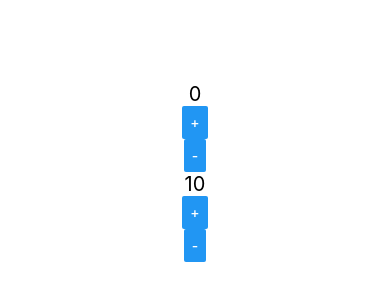
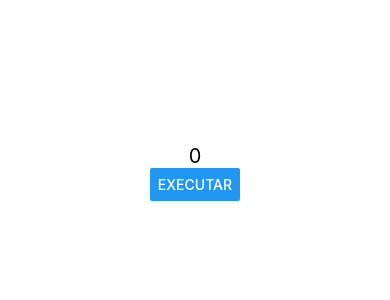
Before and after one commit to T-Terra/appTest, a React Native app: screen / in a window 390 px wide. Shown: the part 250-550 px from the top of the page. Built offline with nearby package versions, Linux system fonts and the light colour scheme.

Commit message:
feat: comunicacao direta e indireta

```diff
--- a/src/App.tsx
+++ b/src/App.tsx
@@ -8,12 +8,16 @@ import RandomValue from "./components/Random"
 import Titulo from "./components/Titulo"
 import BotaoExc from "./components/Botao"
 import Contador from "./components/Contador"
+//import Pai from "./components/direta/Pai"
+import Pai from "./components/indireta/Pai"
 
 export default () => (
     <SafeAreaView style={Style.App}>
+        <Pai/>
+        {/*
+        <Pai/>
         <Contador/>
         <Contador inicial={10} passo={50}/>
-        {/*
         <BotaoExc/>
         <Titulo principal="Cadastro produto" secundario="Tela de cadastro do produto"/>
         <RandomValue min={1} max={60}/>
--- /dev/null
+++ b/src/components/direta/Filho.tsx
@@ -0,0 +1,12 @@
+import React from 'react'
+import { Text } from 'react-native'
+import StyleFont from './../Estilo'
+
+export default props => {
+    return (
+        <>
+            <Text style={StyleFont.MiddleFont}>{props.a}</Text>
+            <Text style={StyleFont.MiddleFont}>{props.b}</Text>
+        </>
+    )
+}
--- /dev/null
+++ b/src/components/direta/Pai.tsx
@@ -0,0 +1,13 @@
+import React from 'react'
+import Filho from "./Filho"
+
+export default props => {
+    let x = 13
+    let y = 100
+    return (
+        <>
+            <Filho a={x} b={y}/>
+            <Filho a={x + 100} b={y + 200}/>
+        </>
+    )
+}
--- /dev/null
+++ b/src/components/indireta/Filho.tsx
@@ -0,0 +1,21 @@
+import React from 'react'
+import { Button } from 'react-native'
+
+export default props => {
+
+    function gerarNumero(min, max) {
+        const delta = max - min + 1
+        const num = Math.floor(Math.random() * delta) + min
+        return num
+    }
+
+    return (
+        <Button
+            title='Executar'
+            onPress={function() {
+                const n = gerarNumero(props.min, props.max)
+                props.funcao(n)
+            }}
+        />
+    )
+}
--- /dev/null
+++ b/src/components/indireta/Pai.tsx
@@ -0,0 +1,23 @@
+import React, { useState } from 'react'
+import { Text } from 'react-native'
+import StyleFont from '../Estilo'
+import Filho from './Filho'
+
+export default props => {
+    const [num, setNum] = useState(0)
+
+    function exibirValor(numero) {
+        setNum(numero)
+    }
+
+    return (
+        <>
+            <Text style={StyleFont.MiddleFont}>{num}</Text>
+            <Filho
+                min={1}
+                max={60}
+                funcao={exibirValor}
+            />
+        </>
+    )
+}
```
